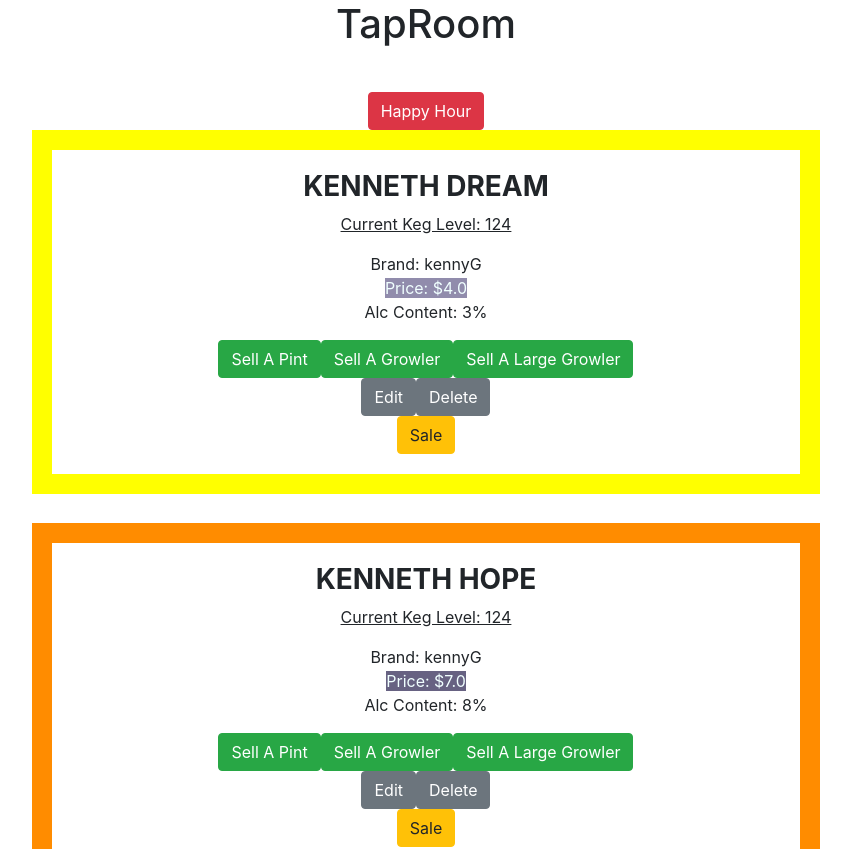
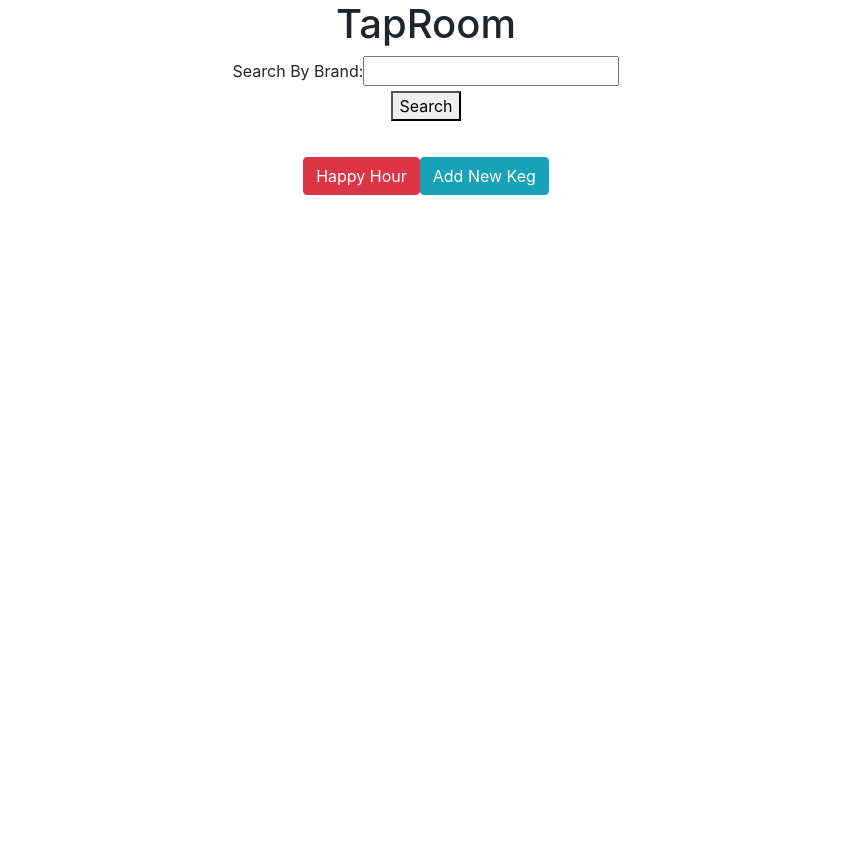
Before and after one commit to chanzlee/TapRoom, an Angular app: page / in a window 1280 px wide. Shown: the top 849 px of the page, without its empty margins (214-1065 px from the left). After the commit the page ends 800 px from the top, so only its background shows below. Built offline with nearby package versions, Linux system fonts and the light colour scheme.

Commit message:
add search by brand functionality.

```diff
--- a/src/app/app.module.ts
+++ b/src/app/app.module.ts
@@ -5,6 +5,7 @@ import { FormsModule }  from '@angular/forms';
 
 import { AppComponent } from './app.component';
 import { KegComponent } from './keg/keg.component';
+import { SearchKegComponent } from './search-keg/search-keg.component';
 // import { HappyHourComponent } from './happy-hour/happy-hour.component';
 
 
@@ -12,6 +13,7 @@ import { KegComponent } from './keg/keg.component';
   declarations: [
     AppComponent,
     KegComponent,
+    SearchKegComponent,
     // HappyHourComponent
   ],
   imports: [
--- a/src/app/happy-hour/happy-hour.component.html
+++ /dev/null
@@ -1,3 +0,0 @@
-<p>
-  happy-hour works!
-</p>
--- a/src/app/keg/keg.component.html
+++ b/src/app/keg/keg.component.html
@@ -1,8 +1,13 @@
+<app-search-keg [childKegList]="kegs" (searchResult) = "searchKeg($event)"></app-search-keg>
+
+
 <div class="container-fluid">
   <p>{{name}}</p>
   <button class="btn btn-danger" (click)="happyHour()">Happy Hour</button>
 
-  <div [class]="alcConColor(currentKeg)" *ngFor = "let currentKeg of kegs">
+
+
+  <div [class]="alcConColor(currentKeg)" *ngFor = "let currentKeg of searchedKegs">
     <span [class.hidden]="!isSale(currentKeg)" [class.sale]="isSale(currentKeg)">Sale!!!</span>
     <h3><b>{{currentKeg.name | uppercase}}</b></h3>
     <p><u><span [class.running-out]="kegVolColor(currentKeg)">Current Keg Level: {{currentKeg.kegVol}}</span></u></p>
--- a/src/app/keg/keg.component.ts
+++ b/src/app/keg/keg.component.ts
@@ -23,6 +23,7 @@ export class KegComponent {
   newKeg: Keg = null;
   editingKeg: Keg = null;
   isHappyHour: boolean = false;
+  searchedKegs: Keg[] = null;
 
   sellPint(clickedKeg){
     clickedKeg.kegVol += clickedKeg.kegVol > 10 ? -1 : 0;
@@ -140,4 +141,9 @@ export class KegComponent {
       });
     }
   }
+
+  searchKeg (kegList: Keg[]) {
+    console.log(kegList);
+    this.searchedKegs = kegList;
+  }
 }
--- /dev/null
+++ b/src/app/search-keg/search-keg.component.html
@@ -0,0 +1,4 @@
+<label for="search">Search By Brand: </label>
+<input type="text" [(ngModel)] ="criteria"><br/>
+<button (click) ="searchKegClicked(criteria)">Search</button>
+<div id ="searchResults"></div>
--- /dev/null
+++ b/src/app/search-keg/search-keg.component.ts
@@ -0,0 +1,26 @@
+import { Component, Input, Output, EventEmitter } from '@angular/core';
+import { KegComponent } from '../keg/keg.component';
+import { Keg } from '../keg';
+
+@Component({
+  selector: 'app-search-keg',
+  templateUrl: './search-keg.component.html',
+  styleUrls: ['./search-keg.component.css']
+})
+export class SearchKegComponent {
+  @Input() childKegList: Keg[];
+  @Output() searchResult = new EventEmitter();
+
+searchKegClicked(criteria: string){
+  console.log("clicked!"+criteria);
+  let searchArray = [];
+  for(let i = 0; i< this.childKegList.length; i++){
+    if(this.childKegList[i].brand === criteria){
+      searchArray.push(this.childKegList[i]);
+    }
+  }
+  console.log(searchArray);
+  this.searchResult.emit(searchArray);
+}
+
+}
```
Also changed, not shown: src/app/happy-hour/happy-hour.component.ts (deleted, +0 -23 lines), src/app/search-keg/search-keg.component.css (added), 1 other file (tests, documents, lock files or other folders).
